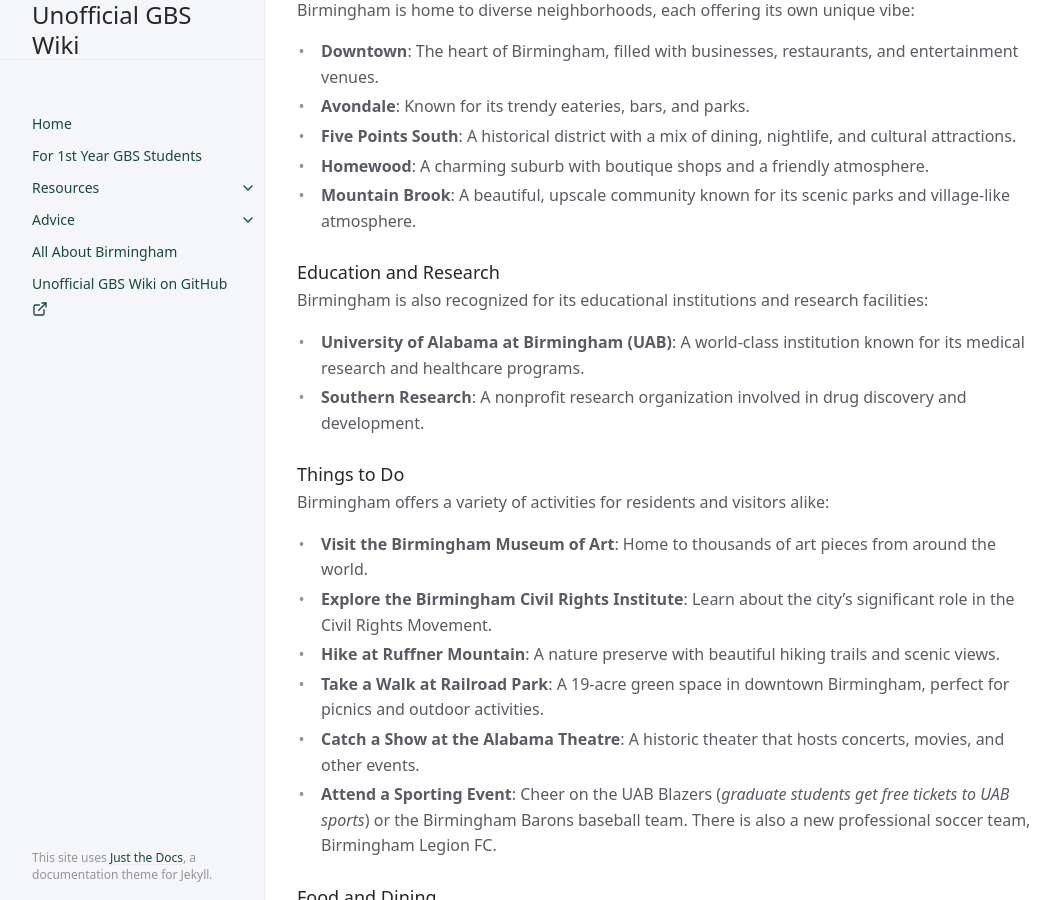
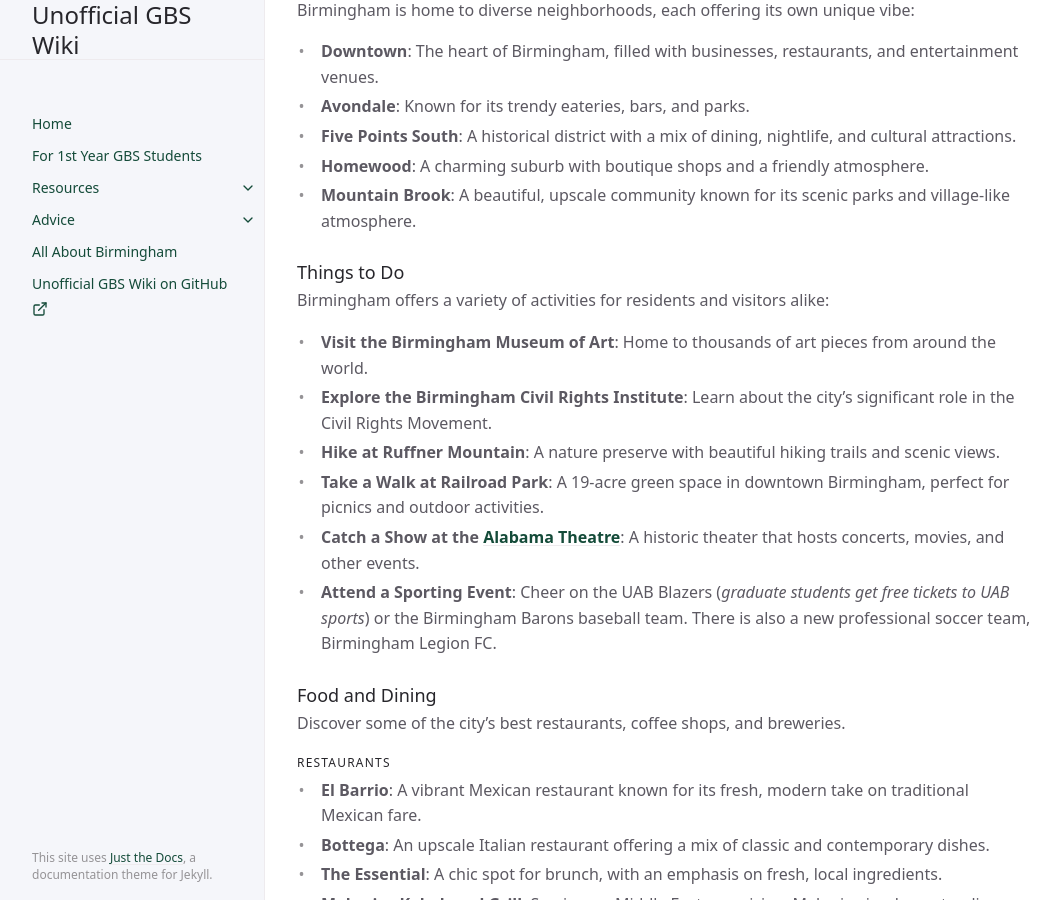
Before and after one commit to sdhutchins/gbs-guide, a Jekyll site: the page built from docs/birmingham.md, in a window 1280 px wide and 900 px high, scrolled down 491 px. Shown: the whole window, without its empty margins (107-1167 px from the left). Built offline with Jekyll 4.4.1, drawn with Linux system fonts in a browser that asks for light colours; cached includes are drawn as plain includes.

Commit message:
Add link.

```diff
--- a/docs/birmingham.md
+++ b/docs/birmingham.md
@@ -25,12 +25,6 @@ Birmingham is home to diverse neighborhoods, each offering its own unique vibe:
 - **Homewood**: A charming suburb with boutique shops and a friendly atmosphere.
 - **Mountain Brook**: A beautiful, upscale community known for its scenic parks and village-like atmosphere.
 
-### Education and Research
-
-Birmingham is also recognized for its educational institutions and research facilities:
-- **University of Alabama at Birmingham (UAB)**: A world-class institution known for its medical research and healthcare programs.
-- **Southern Research**: A nonprofit research organization involved in drug discovery and development.
-
 ### Things to Do
 
 Birmingham offers a variety of activities for residents and visitors alike:
@@ -38,7 +32,7 @@ Birmingham offers a variety of activities for residents and visitors alike:
 - **Explore the Birmingham Civil Rights Institute**: Learn about the city's significant role in the Civil Rights Movement.
 - **Hike at Ruffner Mountain**: A nature preserve with beautiful hiking trails and scenic views.
 - **Take a Walk at Railroad Park**: A 19-acre green space in downtown Birmingham, perfect for picnics and outdoor activities.
-- **Catch a Show at the Alabama Theatre**: A historic theater that hosts concerts, movies, and other events.
+- **Catch a Show at the [Alabama Theatre](https://alabamatheatre.com/)**: A historic theater that hosts concerts, movies, and other events.
 - **Attend a Sporting Event**: Cheer on the UAB Blazers (*graduate students get free tickets to UAB sports*) or the Birmingham Barons baseball team. There is also a new professional soccer team, Birmingham Legion FC.
 
 ### Food and Dining
```
